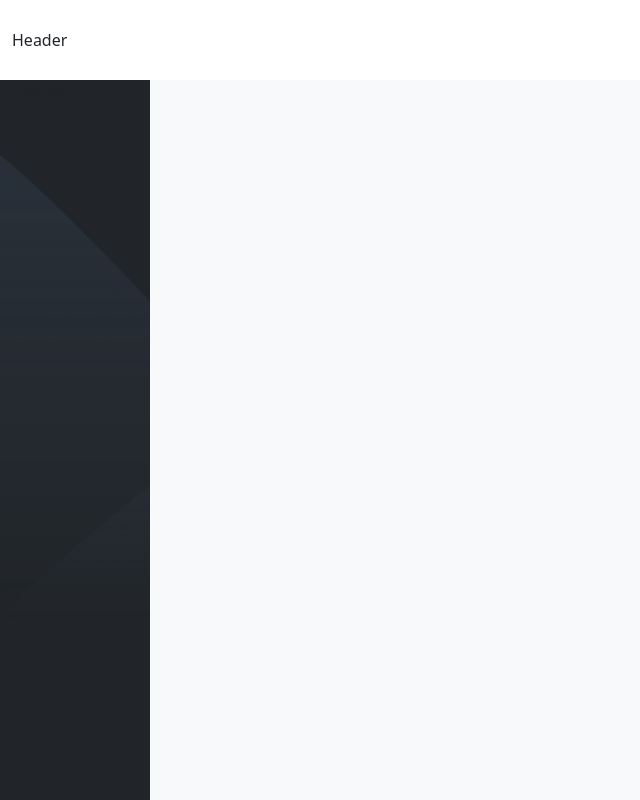
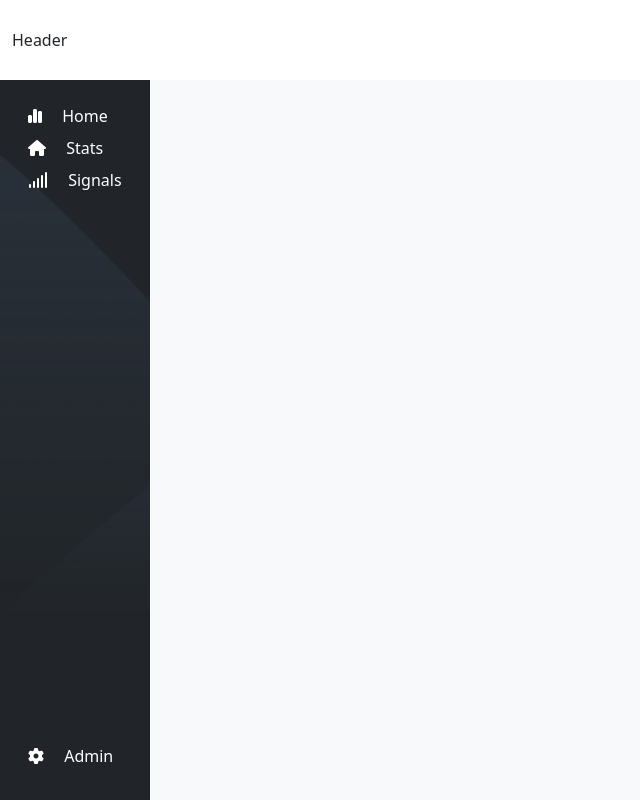
Before and after one commit to DavideBernasconi13/html-css-bootstrap-dashboard, a plain HTML site: page index.html in a window 1280 px wide. Shown: the whole page, without its empty margins (0-640 px from the left). Drawn offline with nearby package versions, Linux system fonts and the light colour scheme.

Commit message:
aside section structure

```diff
--- a/index.html
+++ b/index.html
@@ -5,8 +5,14 @@
     <meta charset="UTF-8">
     <meta name="viewport" content="width=device-width, initial-scale=1.0">
     <title>Bootstrap Dashboard</title>
+    <!-- Bootstrap css cdn-->
     <link href="https://cdn.jsdelivr.net/npm/bootstrap@5.3.3/dist/css/bootstrap.min.css" rel="stylesheet"
         integrity="sha384-QWTKZyjpPEjISv5WaRU9OFeRpok6YctnYmDr5pNlyT2bRjXh0JMhjY6hW+ALEwIH" crossorigin="anonymous">
+    <!-- Fontawesome cdn -->
+    <link rel="stylesheet" href="https://cdnjs.cloudflare.com/ajax/libs/font-awesome/6.5.1/css/all.min.css"
+        integrity="sha512-DTOQO9RWCH3ppGqcWaEA1BIZOC6xxalwEsw9c2QQeAIftl+Vegovlnee1c9QX4TctnWMn13TZye+giMm8e2LwA=="
+        crossorigin="anonymous" referrerpolicy="no-referrer" />
+    <!-- My css -->
     <link rel="stylesheet" href="style/style.css">
 </head>
 
@@ -20,11 +26,44 @@
         </header>
         <!-- Page application -->
         <main class="h-100 d-flex">
+            <!-- Aside bar -->
             <aside class="h-100 bg-dark">
-                <div class="container-fluid">
-                    sidebar
+                <div class="container-fluid text-light h-100 d-flex flex-column justify-content-between">
+                    <div class="aside-top pt-3">
+                        <ul>
+                            <li class="my-2">
+                                <a href="#">
+                                    <span class="icon mx-3"><i class="fa-solid fa-chart-simple"></i></span>
+                                    <span class="label">Home</span>
+                                </a>
+                            </li>
+                            <li class="my-2">
+                                <a href="#">
+                                    <span class="icon mx-3"><i class="fa-solid fa-house"></i></span>
+                                    <span class="label">Stats</span>
+                                </a>
+                            </li>
+                            <li class="my-2">
+                                <a href="#">
+                                    <span class="icon mx-3"><i class="fa-solid fa-signal"></i></span>
+                                    <span class="label">Signals</span>
+                                </a>
+                            </li>
+                        </ul>
+                    </div>
+                    <div class="aside-bottom pb-3">
+                        <ul>
+                            <li>
+                                <a href="#">
+                                    <span class="icon mx-3"><i class="fa-solid fa-gear"></i></span>
+                                    <span class="label">Admin</span>
+                                </a>
+                            </li>
+                        </ul>
+                    </div>
                 </div>
             </aside>
+            <!-- Dashboard -->
             <div id="dashboard" class="overflow-y-auto bg-light">
                 <div class="container-fluid">
 
--- a/style/style.css
+++ b/style/style.css
@@ -1,6 +1,12 @@
 /* class debug*/
 .db-debug {
     border: 1px solid red;
+}
+
+/* Reset */
+ul {
+    list-style: none;
+    padding: 0;
 }
 
 /* -------------------------------------------------------------------------------- */
@@ -22,8 +28,18 @@ aside {
     width: 150px;
     background-image: url(../img/sidebar-bg.png);
     background-size: cover;
+    background-position: top top;
 }
 
 #dashboard {
     width: calc(100% - 150px);
 }
+
+/* -------------------------------------------------------------------------------- */
+/* ! Aside */
+/* -------------------------------------------------------------------------------- */
+aside a {
+    text-decoration: none;
+    color: #fff;
+    margin-bottom: 15px;
+}
```
